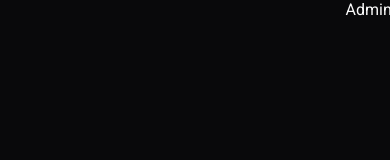
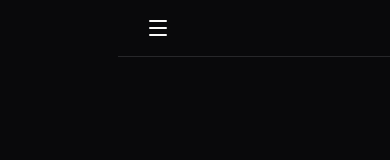
Before and after one commit to sajadzhzh/sajad-zhianjoo-admin, a Next.js app: page / in a window 390 px wide. Shown: the top 160 px of the page. Built offline with nearby package versions, Linux system fonts and the light colour scheme.

Commit message:
header and menu done

```diff
--- /dev/null
+++ b/Components/Button/Button.tsx
@@ -0,0 +1,39 @@
+"use client";
+
+import { ReactNode } from "react";
+import "./button.css";
+
+type Theme = "primary" | "normal";
+
+const variants = {
+  primary: "btn_primary",
+  normal: "btn_normal",
+};
+
+export default function Button({
+  children,
+  className,
+  disAbled,
+  type,
+  theme,
+  onClick,
+}: {
+  children: ReactNode;
+  className?: string;
+  disAbled?: boolean;
+  theme: Theme;
+  type?: "button" | "reset" | "submit";
+  onClick?: (event: React.MouseEvent<HTMLButtonElement>) => void;
+}) {
+  const variant = variants[theme];
+  return (
+    <button
+      type={type ?? "button"}
+      className={`btn ${className ?? ""} ${variant}`}
+      onClick={onClick}
+      disabled={disAbled}
+    >
+      {children}
+    </button>
+  );
+}
--- /dev/null
+++ b/Components/Button/button.css
@@ -0,0 +1,33 @@
+.btn {
+  padding-block: calc(var(--spacing) * 2);
+  padding-inline: calc(var(--spacing) * 3);
+  border-radius: calc(var(--spacing) * 3);
+  display: flex;
+  gap: calc(var(--spacing) * 2);
+  align-items: center;
+  justify-content: center;
+  cursor: pointer;
+  width: 100%;
+}
+
+.btn:disabled{
+  opacity: 0.5;
+  cursor: default;
+}
+
+.btn_primary {
+  background: var(--primary);
+  font-size: 14px;
+  text-wrap: nowrap;
+
+  &:focus {
+    background: color-mix(in oklab, var(--primary) 50%, transparent);
+  }
+  &:not(:disabled):hover{
+    box-shadow: 0 2px 8px var(--primary);
+  }
+}
+
+.btn_normal {
+  color: var(--text);
+}
--- a/Components/Header/Desktop.tsx
+++ b/Components/Header/Desktop.tsx
@@ -21,7 +21,7 @@ export default function Desktop() {
         </Link>
         <Link
           href={""}
-          className="px-4 py-2 rounded bg-red-600/25 hover:bg-red-600/40 text-red-700 flex gap-1 items-center text-[14px]"
+          className="px-4 py-2 rounded bg-red-600/15 hover:bg-red-600/40 text-red-700 flex gap-1 items-center text-[14px]"
         >
           <LogOut size={22} />
           خروج از حساب
--- a/Components/Header/Index.tsx
+++ b/Components/Header/Index.tsx
@@ -1,9 +1,11 @@
 import Desktop from "./Desktop";
+import Mobile from "./Mobile";
 
 export default function Header(){
     return(
         <div className="w-full">
             <Desktop />
+            <Mobile />
         </div>
     )
 }
--- /dev/null
+++ b/Components/Header/Mobile.tsx
@@ -0,0 +1,13 @@
+import HiddenMenu from "../Menu/Hidden/Index";
+
+export default function Mobile(){
+    return(
+        <header className="flex lg:hidden header">
+            <h2 className="font-bold text-[18px] ">پنل مدیریت</h2>
+
+            <div className="max-w-20">
+                <HiddenMenu />
+            </div>
+        </header>
+    )
+}
--- /dev/null
+++ b/Components/Menu/Hidden/Content.tsx
@@ -0,0 +1,69 @@
+"use client";
+
+import { useEffect, useRef } from "react";
+import MenuItems from "../Items";
+import Link from "next/link";
+import { LogOut } from "lucide-react";
+
+export default function HiddenMenuContent({
+  open,
+  setOpen,
+}: {
+  open: boolean;
+  setOpen: (open: boolean) => void;
+}) {
+  const Ref = useRef<HTMLDivElement>(null);
+
+  useEffect(() => {
+    function handleClickOutside(event: MouseEvent) {
+      if (Ref.current && !Ref.current.contains(event.target as Node)) {
+        setOpen(false);
+      }
+
+      if (Ref.current?.contains(event.target as Node)) {
+        setTimeout(() => {
+          setOpen(false);
+        }, 250);
+      }
+    }
+
+    document.addEventListener("mousedown", handleClickOutside);
+
+    return () => {
+      document.removeEventListener("mousedown", handleClickOutside);
+    };
+  }, [open]);
+  return (
+    <>
+      <div
+        className={
+          open
+            ? "absolute show right-0 top-0 w-full h-svh bg-gray-600/50 z-999"
+            : "absolute right-0 top-0 w-full h-svh bg-gray-600/50 z-999 hidden hide"
+        }
+      >
+        <div
+          className={`w-3/4 menu ${open ? "translate-x-0 slideLeft" : "translate-x-full slideRight"}`}
+          ref={Ref}
+        >
+          <h1 className="flex items-center justify-center gap-1 text-[24px] font-bold">
+            سجاد ژیانجو
+            <span className="rounded-full border-2 border-(--primary)"></span>
+          </h1>
+
+          <div className="flex flex-col gap-5">
+            <MenuItems />
+          </div>
+
+          <Link
+          href={""}
+          className="px-4 py-2 mt-auto rounded bg-red-600/15 hover:bg-red-600/40 text-red-700 flex gap-1 items-center text-[14px]"
+        >
+          <LogOut size={22} />
+          خروج از حساب
+        </Link>
+        </div>
+      </div>
+    </>
+  );
+}
--- /dev/null
+++ b/Components/Menu/Hidden/Index.tsx
@@ -0,0 +1,19 @@
+"use client";
+
+import Button from "@/Components/Button/Button";
+import { Menu } from "lucide-react";
+import HiddenMenuContent from "./Content";
+import { useState } from "react";
+
+export default function HiddenMenu() {
+  const [open, setOpen] = useState(false);
+  return (
+    <>
+      <Button theme="normal" onClick={()=> setOpen(true)}>
+        <Menu />
+      </Button>
+
+      <HiddenMenuContent open={open} setOpen={setOpen} />
+    </>
+  );
+}
--- a/Components/Menu/Menu.css
+++ b/Components/Menu/Menu.css
@@ -26,3 +26,55 @@
     }
   }
 }
+
+
+.show {
+  animation: show 0.5s;
+}
+.hide {
+  animation: hide 0.5s;
+}
+.slideLeft {
+  animation: slideLeft 0.5s;
+}
+.slideRight {
+  animation: slideRight 0.5s;
+}
+
+@keyframes slideLeft {
+  from {
+    transform: translateX(100%);
+  }
+  to {
+    transform: translateX(0);
+  }
+}
+@keyframes slideRight {
+  from {
+    transform: translateX(0);
+  }
+  to {
+    transform: translateX(100%);
+  }
+}
+
+@keyframes show {
+  from {
+    display: none;
+    opacity: 0;
+  }
+  to {
+    display: block;
+    opacity: 1;
+  }
+}
+@keyframes hide {
+  from {
+    display: block;
+    opacity: 1;
+  }
+  to {
+    display: none;
+    opacity: 0;
+  }
+}
--- a/Components/Menu/Menu.tsx
+++ b/Components/Menu/Menu.tsx
@@ -5,7 +5,7 @@ export default function Menu() {
   return (
     <div className="w-full menu">
       <h1 className="flex items-center justify-center gap-1 text-[24px] font-bold">
-        سجاد ژیانجو{" "}
+        سجاد ژیانجو
         <span className="rounded-full border-2 border-(--primary)"></span>
       </h1>
 
```
